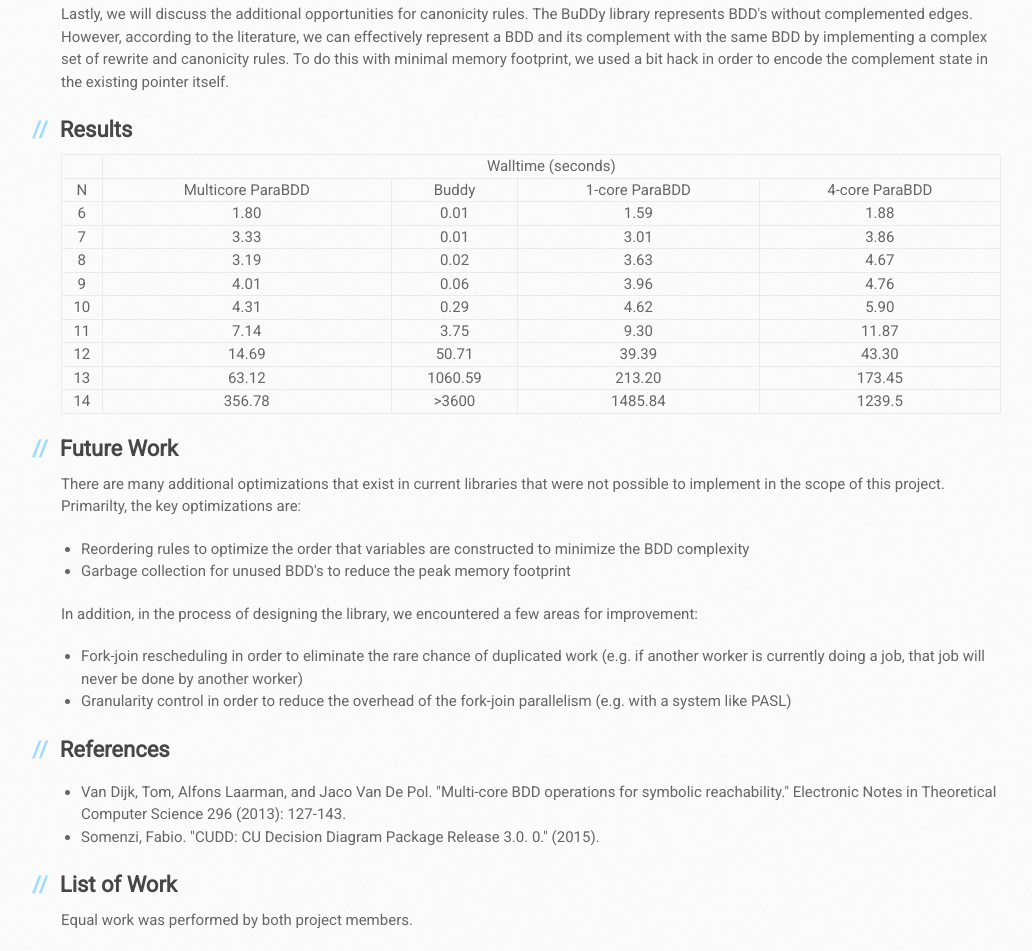
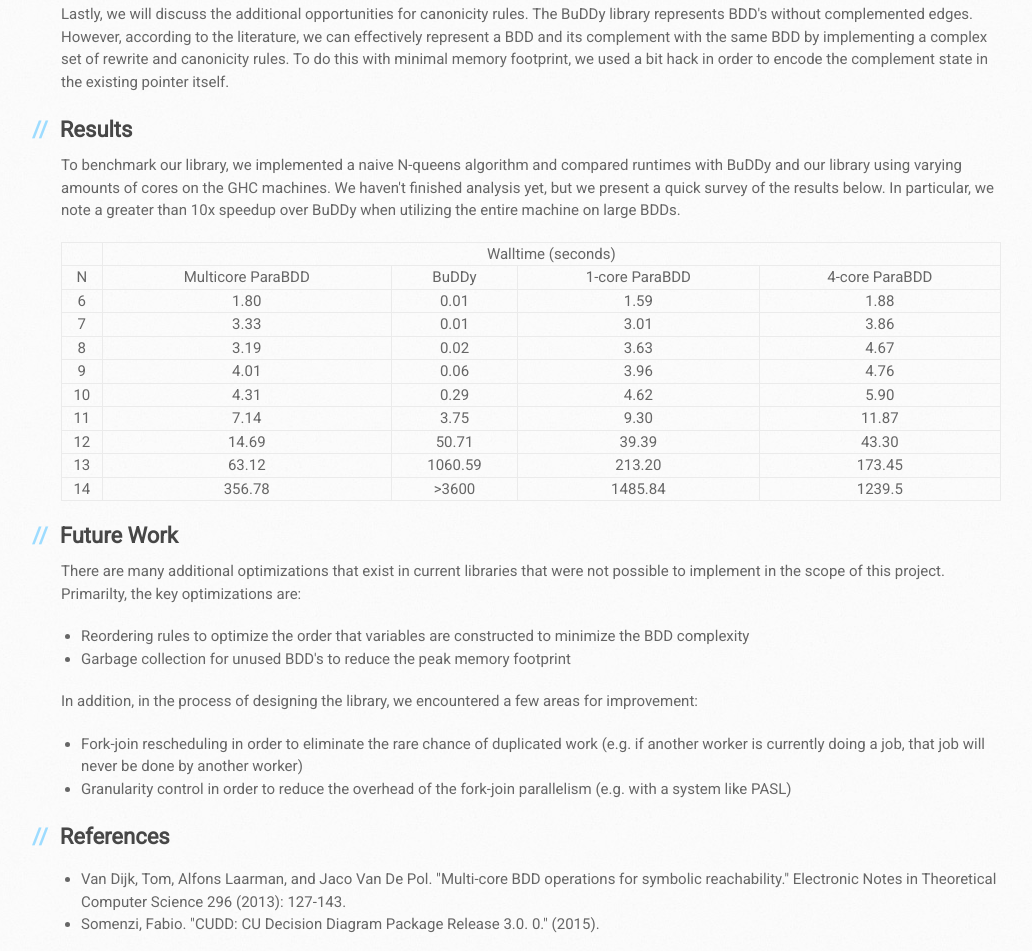
Before and after one commit to chrisying/parabdd, a plain HTML site: page index.html in a window 1280 px wide. Shown: the part 1960-2911 px from the top of the page, without its empty margins (109-1141 px from the left). Drawn offline with Linux system fonts and the light colour scheme.

Commit message:
Wow results have been analyzed

```diff
--- a/index.html
+++ b/index.html
@@ -81,7 +81,10 @@
 
 					<h2>
 						<a id="results" class="anchor" href="#results" aria-hidden="true"><span aria-hidden="true" class="octicon octicon-link"></span></a>Results</h2>
-					<table class="c10">
+
+					<p>To benchmark our library, we implemented a naive N-queens algorithm and compared runtimes with BuDDy and our library using varying amounts of cores on the GHC machines.  We haven't finished analysis yet, but we present a quick survey of the results below.  In particular, we note a greater than 10x speedup over BuDDy when utilizing the entire machine on large BDDs.</p>
+
+					<table>
 						<tbody>
 							<tr>
 								<td></td>
@@ -90,7 +93,7 @@
 							<tr>
 								<td>N</td>
 								<td>Multicore ParaBDD</td>
-								<td>Buddy</td>
+								<td>BuDDy</td>
 								<td>1-core ParaBDD</td>
 								<td>4-core ParaBDD</td>
 							</tr>
```
